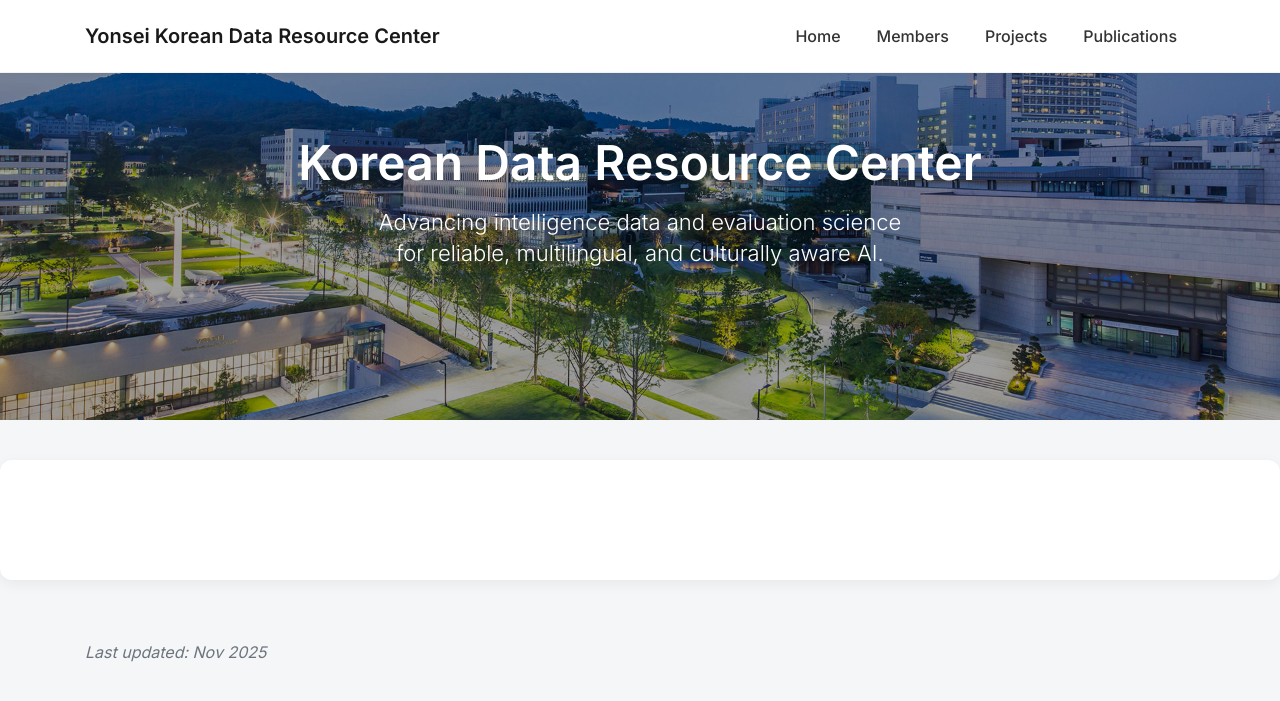
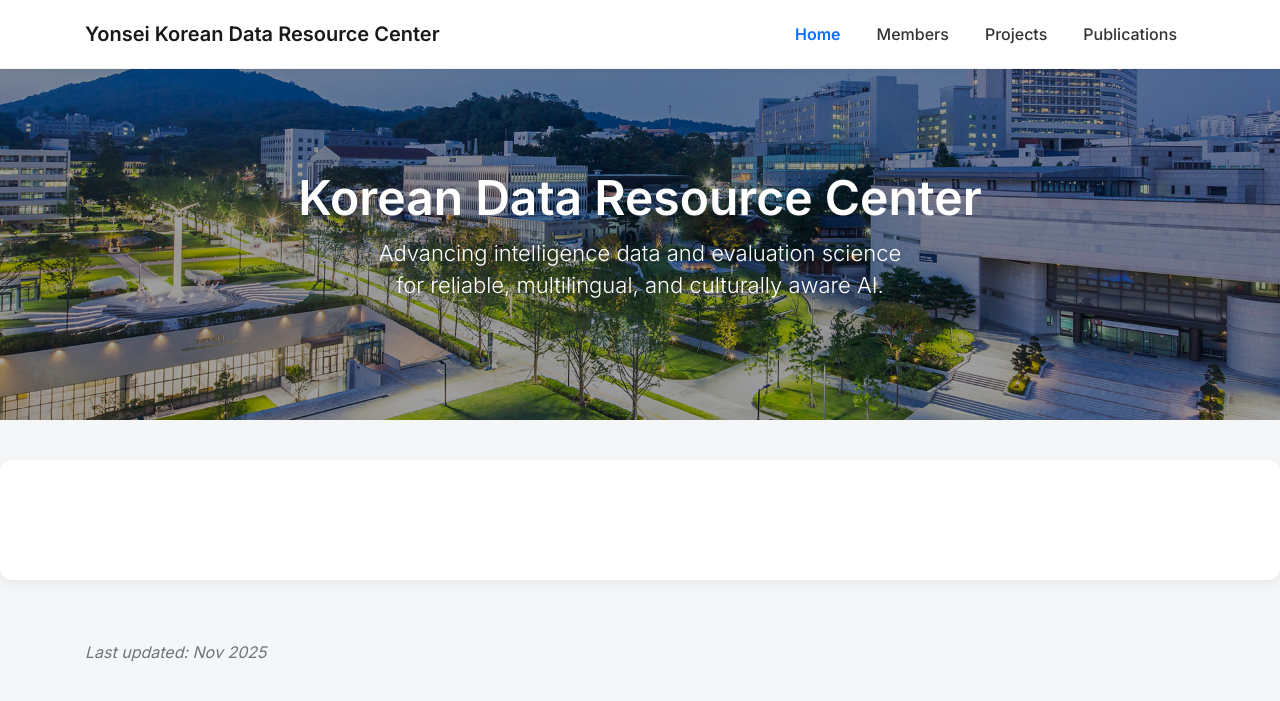
Before and after one commit to wangxiaonan-git/kdarc-lab, a Jekyll site: the page built from index.html, in a window 1280 px wide. Shown: the top 701 px of the page. Built offline with Jekyll 4.4.1, drawn with Linux system fonts in a browser that asks for light colours.

Commit message:
Update default.html

```diff
--- a/_layouts/default.html
+++ b/_layouts/default.html
@@ -5,7 +5,10 @@
   <meta name="viewport" content="width=device-width, initial-scale=1" />
   <title>{{ page.title | default: "Korean Data Resource Center" }}</title>
 
+  <!-- Google Fonts -->
   <link href="https://fonts.googleapis.com/css2?family=Inter:wght@300;400;500;600&display=swap" rel="stylesheet" />
+
+  <!-- Bootstrap -->
   <link rel="stylesheet" href="https://stackpath.bootstrapcdn.com/bootstrap/4.5.2/css/bootstrap.min.css" />
 
   <style>
@@ -14,9 +17,9 @@
       background-color: #f5f6f8;
     }
 
-    /* ---------------- NAVBAR ---------------- */
+    /* ====================== NAVBAR ====================== */
     .navbar {
-      padding: 14px 0;
+      padding: 12px 0;
       background: white !important;
       border-bottom: 1px solid rgba(0,0,0,0.05);
       box-shadow: 0 2px 8px rgba(0,0,0,0.04);
@@ -25,7 +28,6 @@
     .navbar-brand {
       font-weight: 600;
       font-size: 20px;
-      white-space: nowrap;
     }
 
     .nav-link {
@@ -33,34 +35,21 @@
       font-size: 16px;
       padding: 10px 18px !important;
       color: #333 !important;
-      transition: all .25s ease;
+      transition: all 0.25s ease;
       position: relative;
     }
 
     .nav-link:hover {
       color: #0d6efd !important;
       text-shadow: 0 0 8px rgba(13,110,253,0.35);
-      transform: translateY(-1px);
     }
 
-    .nav-link::after {
-      content: "";
-      position: absolute;
-      bottom: 4px;
-      left: 22%;
-      width: 56%;
-      height: 2px;
-      background: #157aff;
-      transform: scaleX(0);
-      transition: transform .25s ease;
+    .nav-item.active .nav-link {
+      color: #0d6efd !important;
+      font-weight: 600;
     }
 
-    .nav-link:hover::after,
-    .nav-link.active::after {
-      transform: scaleX(1);
-    }
-
-    /* ---------------- HERO BANNER ---------------- */
+    /* ====================== HERO BANNER ====================== */
     .hero-banner {
       width: 100%;
       height: 420px;
@@ -81,50 +70,51 @@
       z-index: 1;
     }
 
-    /* ========== 关键：文本视觉正中心居中 ========== */
+    /* ========== 关键：标题整体下移 ========== */
     .hero-center {
       position: absolute;
-      top: 50%;                   /* 垂直居中 */
-      left: 50%;                  /* 水平居中 */
+      top: 58%;   /* 原本是 50%，现在下移 8% */
+      left: 50%;
       transform: translate(-50%, -50%);
       z-index: 3;
+
       text-align: center;
       color: white;
       max-width: 900px;
       padding: 0 20px;
     }
 
-    /* 主标题：绝不换行 */
+    /* 主标题：保持一行 */
     .hero-center h1 {
       font-size: 48px;
       font-weight: 600;
-      margin-bottom: 15px;
-      white-space: nowrap;   /* <=== 主标题一行 */
+      margin-bottom: 12px;
+      white-space: nowrap;
     }
 
-    /* 副标题：正常换行 */
+    /* 副标题：可换行 */
     .hero-center p {
       font-size: 22px;
       font-weight: 300;
       line-height: 1.45;
-      white-space: normal !important;  /* <=== 恢复换行 */
+      white-space: normal;
     }
 
-    /* ---------------- CONTENT AREA ---------------- */
+    /* ====================== CONTENT WRAPPER ====================== */
     .content-wrapper {
       max-width: 1400px;
       margin: 40px auto 60px;
       background: white;
       padding: 60px;
       border-radius: 12px;
-      box-shadow: 0 4px 14px rgba(0,0,0,0.06);
+      box-shadow: 0px 4px 14px rgba(0,0,0,0.06);
     }
   </style>
 </head>
 
 <body>
 
-  <!-- NAVBAR -->
+  <!-- NAVI -->
   <nav class="navbar navbar-expand-lg navbar-light fixed-top">
     <div class="container">
       <a class="navbar-brand" href="/kdarc-lab/">Yonsei Korean Data Resource Center</a>
@@ -135,28 +125,24 @@
 
       <div class="collapse navbar-collapse" id="navbarNav">
         <ul class="navbar-nav ml-auto">
-
           <li class="nav-item {% if page.url == '/' %}active{% endif %}">
             <a class="nav-link" href="/kdarc-lab/">Home</a>
           </li>
-
           <li class="nav-item {% if page.url contains 'members' %}active{% endif %}">
             <a class="nav-link" href="/kdarc-lab/members.html">Members</a>
           </li>
-
           <li class="nav-item {% if page.url contains 'projects' %}active{% endif %}">
             <a class="nav-link" href="/kdarc-lab/projects.html">Projects</a>
           </li>
-
           <li class="nav-item {% if page.url contains 'publications' %}active{% endif %}">
             <a class="nav-link" href="/kdarc-lab/publications.html">Publications</a>
           </li>
-
         </ul>
       </div>
     </div>
   </nav>
 
+  <!-- HERO -->
   {% if page.url == "/" %}
     <div class="hero-banner">
       <div class="hero-overlay"></div>
@@ -177,5 +163,9 @@
 
   {% include footer.html %}
 
+  <!-- JS -->
+  <script src="https://code.jquery.com/jquery-3.5.1.min.js"></script>
+  <script src="https://cdn.jsdelivr.net/npm/bootstrap@4.5.2/dist/js/bootstrap.bundle.min.js"></script>
+
 </body>
 </html>
```
Lines whose indentation alone changed are shown as unchanged.
